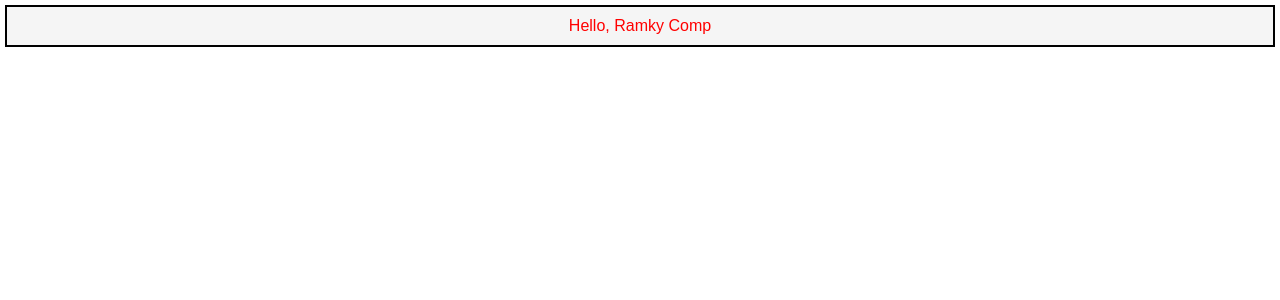
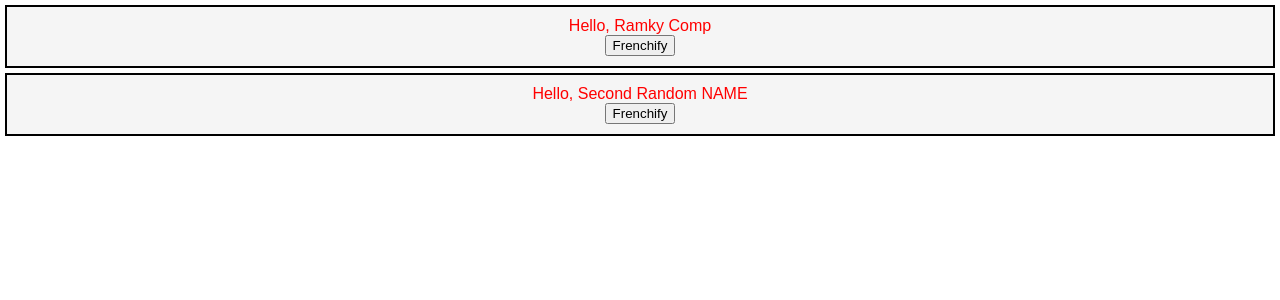
Before and after one commit to ramkyabel/React-Depth-Tutorial, a React (Create React App) app in the folder testing/: page / in a window 1280 px wide. Shown: the top 300 px of the page. Built offline with nearby package versions, Linux system fonts and the light colour scheme.

Commit message:
Added button to change state of component

```diff
--- a/testing/src/App.js
+++ b/testing/src/App.js
@@ -4,6 +4,7 @@ import HelloWorld from './HelloWorld'
 const App = () => {
   return (<div className="App">
   			<HelloWorld name="Ramky Comp"/>
+  			<HelloWorld name="Second Random NAME" />
   		</div>);
 };
 
--- a/testing/src/HelloWorld.js
+++ b/testing/src/HelloWorld.js
@@ -5,10 +5,15 @@ class HelloWorld extends Component {
 	constructor (props) {
 		super (props);
 		this.state = {greeting: 'Hello'};
+		this.frenchify = this.frenchify.bind (this);
 	}
 	render () {
-		return (<div className="HelloWorld">{this.state.greeting}, {this.props.name} </div>);
+		return (<div className="HelloWorld">{this.state.greeting}, {this.props.name}
+			<br />
+			<button onClick={this.frenchify}> Frenchify </button>
+		 </div>);
 	}
+	frenchify () {this.setState ({greeting: 'Bonjour'})};
 }
 
 export default HelloWorld;
```
